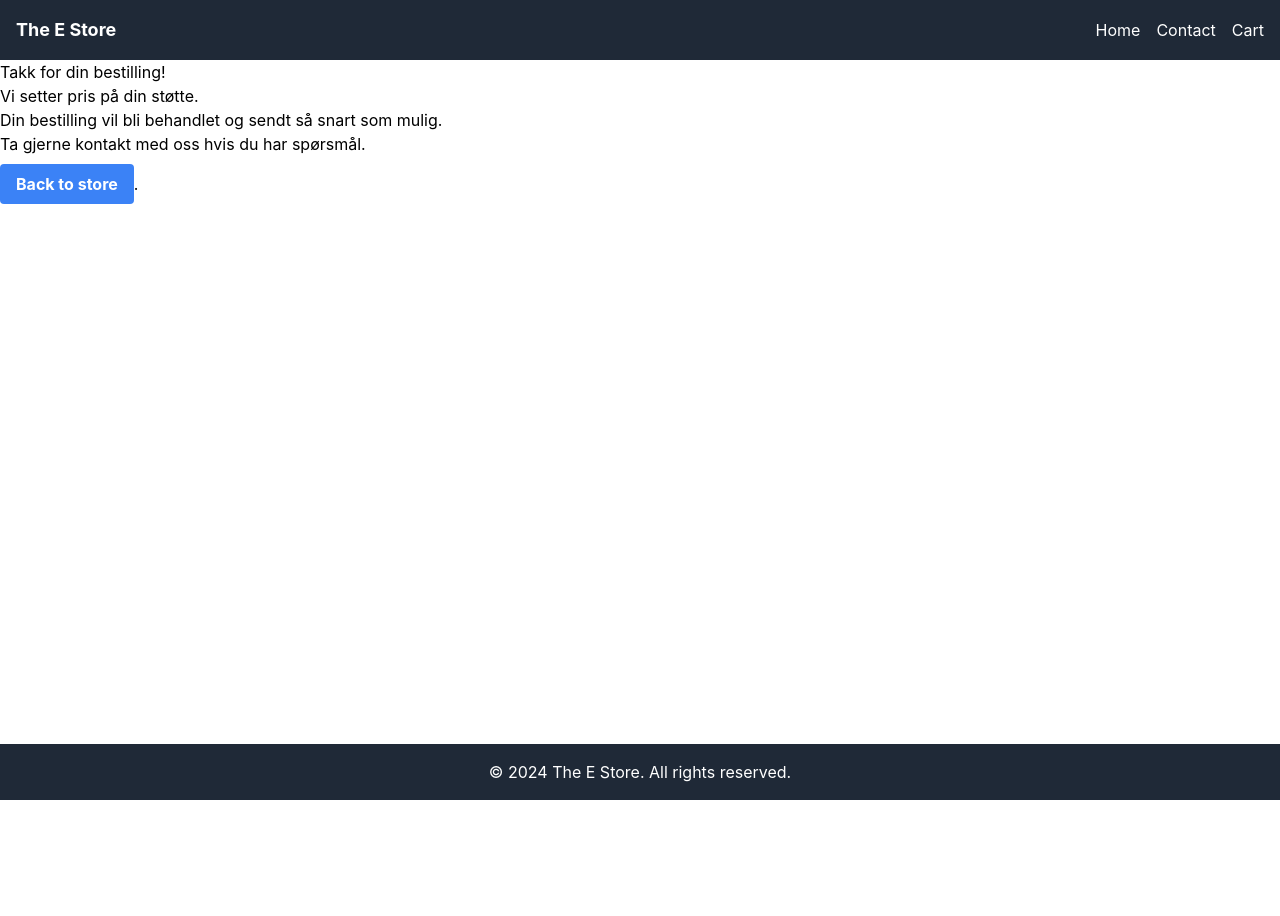
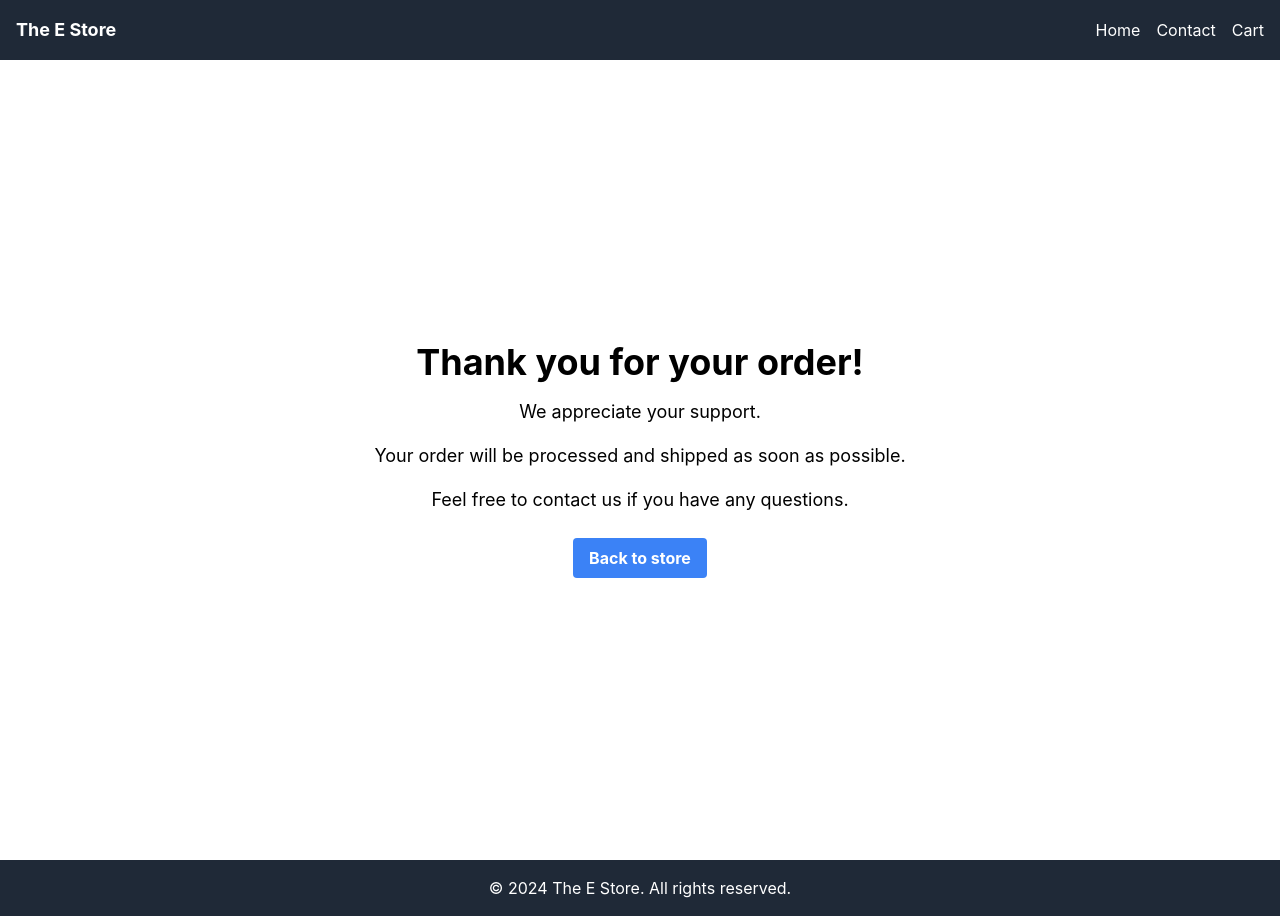
Before and after one commit to kmcarlson/JS_Frameworks_CA, a React (Create React App) app in the folder jsframeworksca/: page /checkoutSuccess in a window 1280 px wide. Before the commit the page ends 800 px from the top, so only its background shows below. Built offline with nearby package versions, Linux system fonts and the light colour scheme.

Commit message:
set center and translaste - add saveing

```diff
--- a/jsframeworksca/src/pages/cart.js
+++ b/jsframeworksca/src/pages/cart.js
@@ -21,8 +21,7 @@ const Cart = ({ cart, removeFromCart }) => {
               product.discountedPrice ? "text-red-600" : "text-gray-600"
             } mb-2`}
           >
-            Price: $
-            {product.discountedPrice ? product.discountedPrice : product.price}
+            Price: ${product.discountedPrice || product.price}
           </p>
 
           <button
@@ -34,16 +33,17 @@ const Cart = ({ cart, removeFromCart }) => {
         </div>
       ))}
       {cart.length > 0 && (
-        <div className="mt-4">
-          <p className="text-lg font-bold">
+        <div className="mt-4 flex items-center">
+          <p className="text-lg font-bold mr-4">
             Total Price: ${totalPrice.toFixed(2)}
           </p>
-          <p className="text-sm text-gray-600">
+          <p className="text-sm text-gray-600 mr-4">
             Total Quantity: {totalQuantity}
           </p>
+
           <Link
             to="/checkoutSuccess"
-            className="bg-green-600 hover:bg-green-700 text-white font-bold py-2 px-4 rounded cursor-pointer mt-4"
+            className="inline-block bg-green-600 hover:bg-green-700 text-white font-bold py-2 px-4 rounded cursor-pointer"
           >
             Checkout
           </Link>
--- a/jsframeworksca/src/pages/checkoutSuccess.js
+++ b/jsframeworksca/src/pages/checkoutSuccess.js
@@ -7,17 +7,20 @@ function CheckoutSuccess({ setCart }) {
   }, [setCart]);
 
   return (
-    <div>
-      <h1>Takk for din bestilling!</h1>
-      <p>Vi setter pris på din støtte.</p>
-      <p>Din bestilling vil bli behandlet og sendt så snart som mulig.</p>
-      <p>Ta gjerne kontakt med oss hvis du har spørsmål.</p>
+    <div className="flex flex-col items-center justify-center h-screen">
+      <h1 className="text-4xl font-bold mb-4">Thank you for your order!</h1>
+      <p className="text-lg mb-4">We appreciate your support.</p>
+      <p className="text-lg mb-4">
+        Your order will be processed and shipped as soon as possible.
+      </p>
+      <p className="text-lg mb-4">
+        Feel free to contact us if you have any questions.
+      </p>
       <Link to="/">
         <button className="mt-2 bg-blue-500 hover:bg-blue-700 text-white font-bold py-2 px-4 rounded cursor-pointer">
           Back to store
         </button>
       </Link>
-      .
     </div>
   );
 }
--- a/jsframeworksca/src/pages/productDetails.js
+++ b/jsframeworksca/src/pages/productDetails.js
@@ -11,6 +11,8 @@ const ProductDetails = ({ addToCart }) => {
       .then((data) => setProduct(data))
       .catch((error) => console.error("Error fetching product:", error));
   }, [id]);
+
+  const discounted = product?.price - product?.discountedPrice;
 
   return (
     <div className="container mx-auto p-4">
@@ -26,11 +28,12 @@ const ProductDetails = ({ addToCart }) => {
               <h1 className="text-xl font-bold mb-2">{product.title}</h1>
               <p className="text-gray-600 mb-2">{product.description}</p>
               <p className="text-gray-600 mb-2">Price: ${product.price}</p>
-              <p className={`text-red-600 mt-2`}>
-                {product.price !== product.discountedPrice && (
-                  <span>New price ${product.discountedPrice}</span>
-                )}
-              </p>
+              {product.price !== product.discountedPrice && (
+                <p className={`text-red-600 mb-2`}>
+                  <span>New price: ${product.discountedPrice}</span>
+                  <span className="ml-2 font-bold">(Save ${discounted.toFixed(2)})</span>
+                </p>
+              )}
               <button
                 className="mt-2 bg-blue-500 hover:bg-blue-700 text-white font-bold py-2 px-4 rounded cursor-pointer"
                 onClick={() => addToCart(product)}
```
Also changed, not shown: 2 other files (tests, documents, lock files or other folders).
